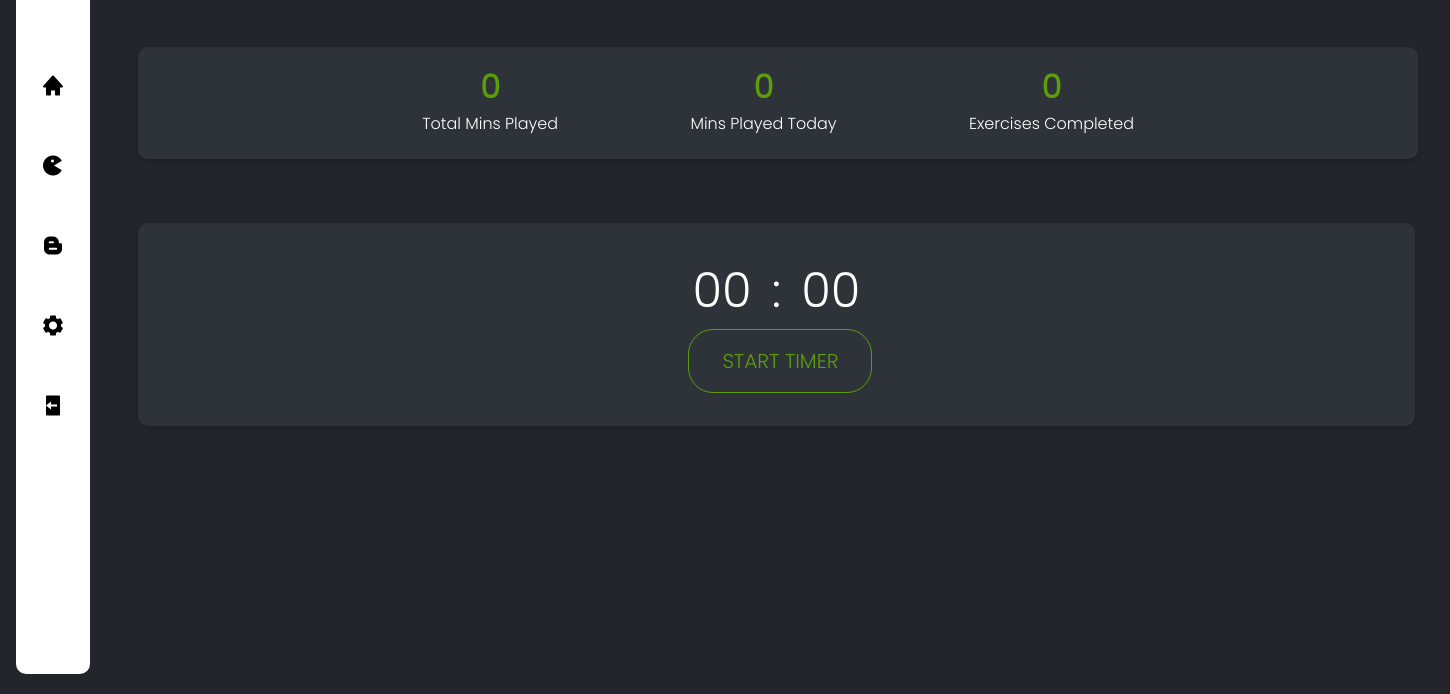
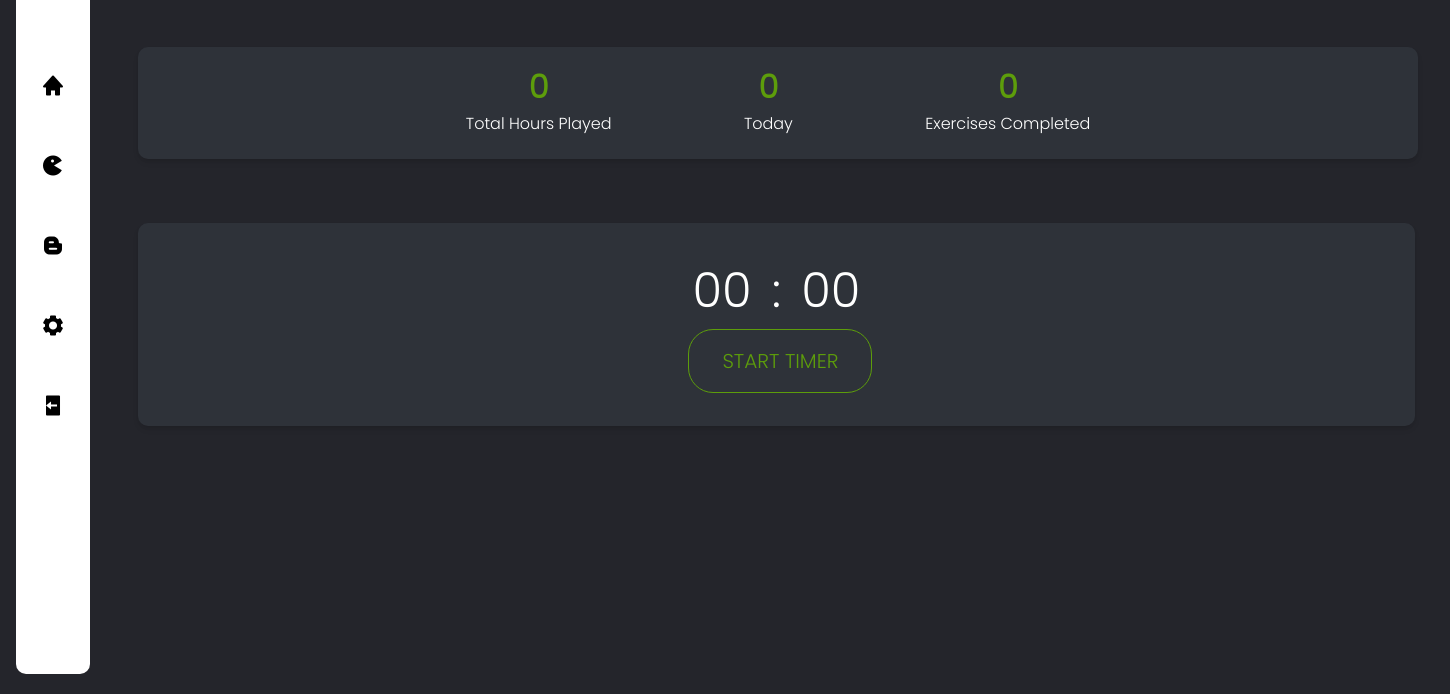
Before and after one commit to duniyash/Gamers-Health-Application, an Electron app: page apexLegends.html in a window 1450 px wide. Shown: the part 106-800 px from the top of the page. Drawn offline with nearby package versions, Linux system fonts and the light colour scheme; sample sign-in values are in the browser's storage.

Commit message:
Update apexLegends.html

```diff
--- a/apexLegends.html
+++ b/apexLegends.html
@@ -37,13 +37,13 @@
               <li>
                   <div class="contentBlock">
                     <h3 class="blockHead" id="blockHeadOne">0</h3>
-                      <p class="blockDet">Total Mins Played</p>
+                      <p class="blockDet">Total Hours Played</p>
                   </div>
               </li>
               <li>
                   <div class="contentBlock">
                     <h3 class="blockHead"  id="blockHeadTwo">0</h3>
-                      <p class="blockDet">Mins Played Today</p>
+                      <p class="blockDet">Today</p>
                   </div>
               </li>
               <li>
```
